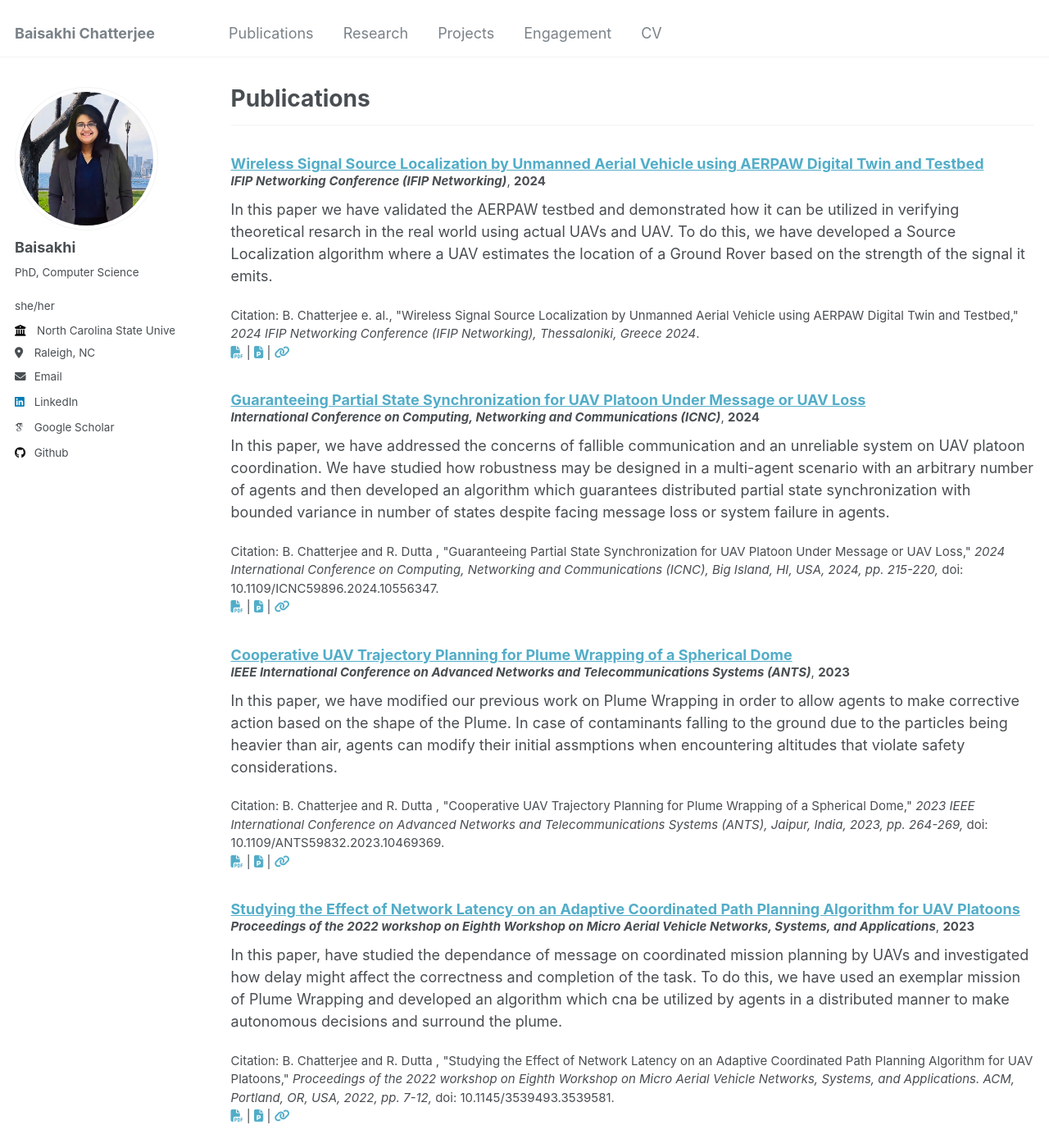
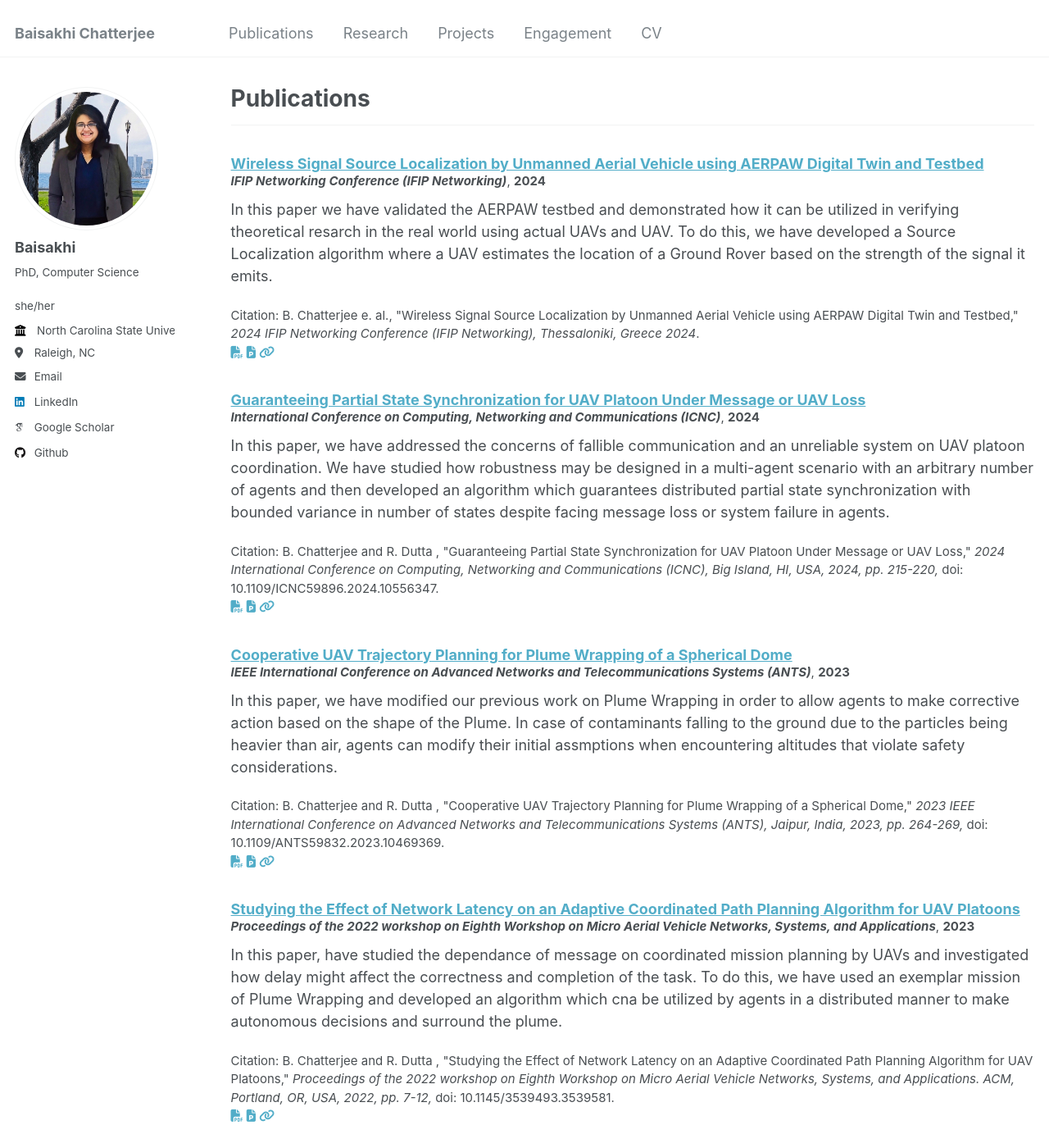
Before and after one commit to baisakhic/baisakhic.github.io, a Jekyll site: the page built from _pages/publications.html, in a window 1280 px wide and 1400 px high. Shown: the whole window at 82% size. Built offline with Jekyll 4.4.1, drawn with Linux system fonts in a browser that asks for light colours; some web fonts are replaced.

Commit message:
Update archive-single.html

```diff
--- a/_includes/archive-single.html
+++ b/_includes/archive-single.html
@@ -66,13 +66,13 @@
 
 
 	{% if post.citation and post.paperurl and post.slidesurl and post.link %}
-      <p style="font-size: smaller">Citation: {{ post.citation }}<br /><a href="{{ post.paperurl }}"><i class="fa-solid fa-file-pdf"></i></a> | <a href="{{ post.slidesurl }}"><i class="fas fa-file-powerpoint"></i></a> | <a href="{{ post.link }}"><i class="fa-solid fa-link"></i></a></p>
+      <p style="font-size: smaller">Citation: {{ post.citation }}<br /><a href="{{ post.paperurl }}"><i class="fa-solid fa-file-pdf"></i></a> <a href="{{ post.slidesurl }}"><i class="fas fa-file-powerpoint"></i></a> <a href="{{ post.link }}"><i class="fa-solid fa-link"></i></a></p>
     {% elsif post.citation and post.paperurl and post.slidesurl %}
-      <p style="font-size: smaller">Citation: {{ post.citation }}<br /><a href="{{ post.paperurl }}"><i class="fa-solid fa-file-pdf"></i></a> | <a href="{{ post.slidesurl }}"><i class="fas fa-file-powerpoint"></i></a></p>
+      <p style="font-size: smaller">Citation: {{ post.citation }}<br /><a href="{{ post.paperurl }}"><i class="fa-solid fa-file-pdf"></i></a> <a href="{{ post.slidesurl }}"><i class="fas fa-file-powerpoint"></i></a></p>
     {% elsif post.citation and post.paperurl and post.link %}
-      <p style="font-size: smaller">Citation: {{ post.citation }}<br /><a href="{{ post.paperurl }}"><i class="fa-solid fa-file-pdf"></i></a> | <a href="{{ post.link }}"><i class="fa-solid fa-link"></i></a></p>
+      <p style="font-size: smaller">Citation: {{ post.citation }}<br /><a href="{{ post.paperurl }}"><i class="fa-solid fa-file-pdf"></i></a> <a href="{{ post.link }}"><i class="fa-solid fa-link"></i></a></p>
 	{% elsif post.citation and post.slidesurl and post.link %}
-      <p style="font-size: smaller">Citation: {{ post.citation }}<br /><a href="{{ post.slidesurl }}"><i class="fas fa-file-powerpoint"></i></a> | <a href="{{ post.link }}"><i class="fa-solid fa-link"></i></a></p>
+      <p style="font-size: smaller">Citation: {{ post.citation }}<br /><a href="{{ post.slidesurl }}"><i class="fas fa-file-powerpoint"></i></a> <a href="{{ post.link }}"><i class="fa-solid fa-link"></i></a></p>
 	{% elsif post.citation and post.paperurl %}
       <p style="font-size: smaller">Citation: {{ post.citation }}<br /><a href="{{ post.paperurl }}"><i class="fa-solid fa-file-pdf"></i></a></p>
     {% elsif post.citation and post.slidesurl %}
```
